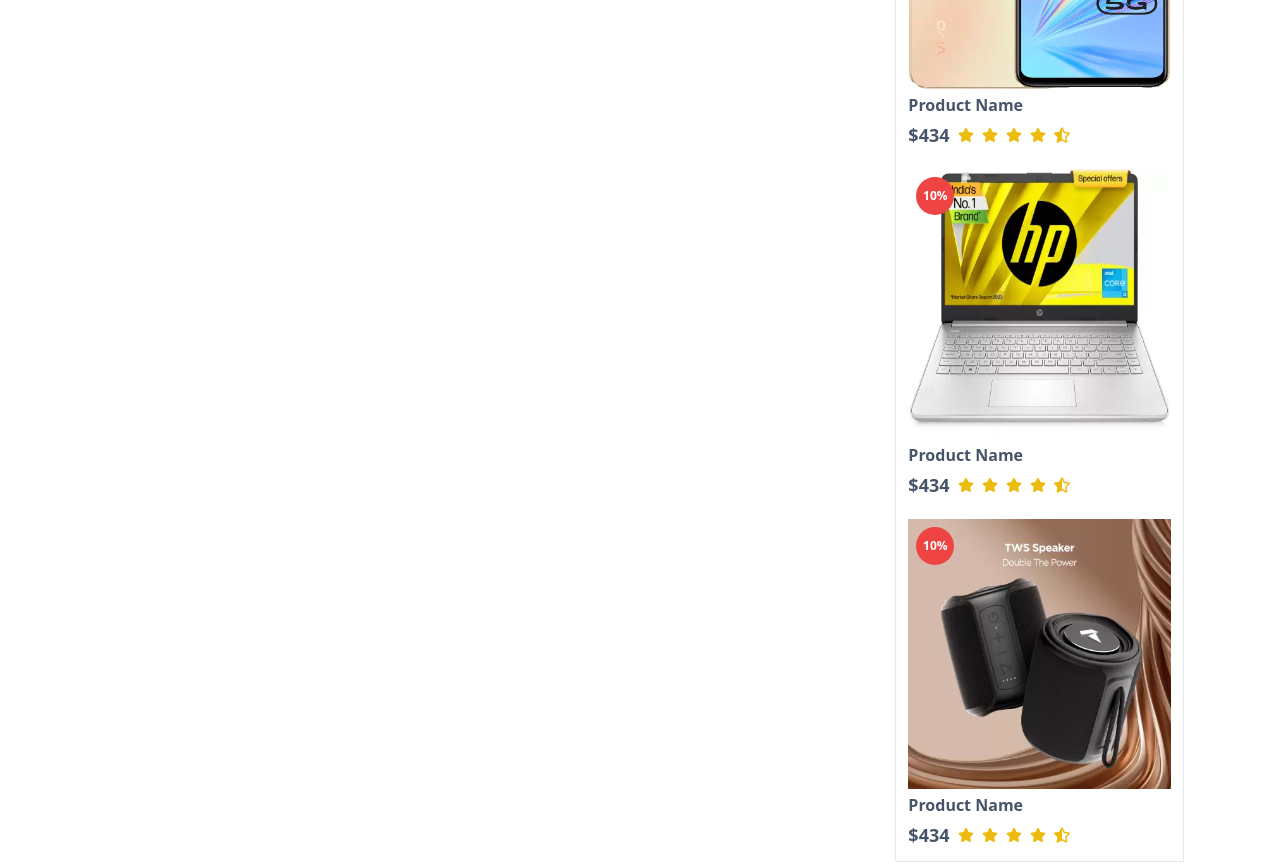
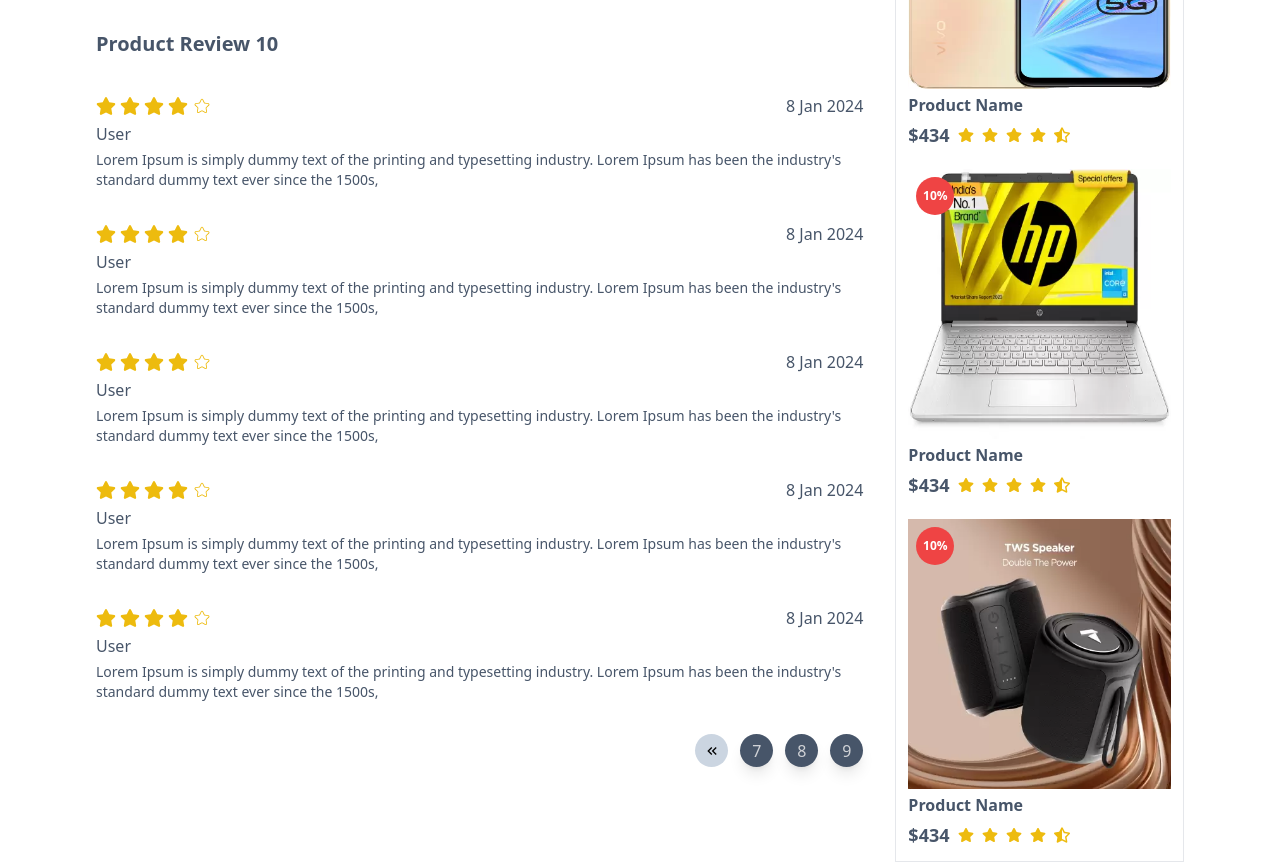
Before and after one commit to webdevmahabub/frontend-mern-multi-vendor-ecommerce, a React (Create React App) app: page /product/details/1 in a window 1280 px wide. Shown: the part 1340-2204 px from the top of the page. Built offline with nearby package versions, Linux system fonts and the light colour scheme.

Commit message:
Product Reviews Page Design Part 3

```diff
--- a/src/components/Reviews.jsx
+++ b/src/components/Reviews.jsx
@@ -1,10 +1,13 @@
-import React from 'react';
+import React, { useState } from 'react';
 import Rating from './Rating';
 import RatingTemp from './RatingTemp';
+import Pagination from './Pagination';
 
 const Reviews = () => {
+    const [parPage, setParPage] = useState(1)
+    const [pageNumber, setPageNumber] = useState(10)
     return (
-        <div className='mt-8'>
+<div className='mt-8'>
     <div className='flex gap-10 md-lg:flex-col'>
         <div className='flex flex-col gap-2 justify-start items-start py-4'>
             <div>
@@ -16,8 +19,9 @@ const Reviews = () => {
             </div>
             <p className='text-sm text-slate-600'>15 Reviews</p>
         </div>
+
         <div className='flex gap-2 flex-col py-4'>
-        <div className='flex justify-start items-center gap-5'>
+            <div className='flex justify-start items-center gap-5'>
             <div className='text-md flex gap-1 w-[93px]'>
              <RatingTemp rating={5} />
             </div>
@@ -27,6 +31,7 @@ const Reviews = () => {
             </div>
             <p className='text-sm text-slate-600 w-[0%]'>10</p>
             </div>
+
             <div className='flex justify-start items-center gap-5'>
             <div className='text-md flex gap-1 w-[93px]'>
              <RatingTemp rating={4} />
@@ -37,6 +42,7 @@ const Reviews = () => {
             </div>
             <p className='text-sm text-slate-600 w-[0%]'>20</p>
             </div>
+
             <div className='flex justify-start items-center gap-5'>
             <div className='text-md flex gap-1 w-[93px]'>
              <RatingTemp rating={3} />
@@ -47,6 +53,7 @@ const Reviews = () => {
             </div>
             <p className='text-sm text-slate-600 w-[0%]'>8</p>
             </div>
+
             <div className='flex justify-start items-center gap-5'>
             <div className='text-md flex gap-1 w-[93px]'>
              <RatingTemp rating={2} />
@@ -57,6 +64,7 @@ const Reviews = () => {
             </div>
             <p className='text-sm text-slate-600 w-[0%]'>5</p>
             </div>
+
             <div className='flex justify-start items-center gap-5'>
             <div className='text-md flex gap-1 w-[93px]'>
              <RatingTemp rating={1} />
@@ -67,6 +75,7 @@ const Reviews = () => {
             </div>
             <p className='text-sm text-slate-600 w-[0%]'>3</p>
             </div>
+
             <div className='flex justify-start items-center gap-5'>
             <div className='text-md flex gap-1 w-[93px]'>
              <RatingTemp rating={0} />
@@ -77,9 +86,36 @@ const Reviews = () => {
             </div>
             <p className='text-sm text-slate-600 w-[0%]'>0</p>
             </div>
+
         </div>
+    </div>
+
+    <h2 className='text-slate-600 text-xl font-bold py-5'>Product Review 10</h2>
+
+    <div className='flex flex-col gap-8 pb-10 pt-4'>
+        {
+            [1,2,3,4,5].map((r,i) => <div key={i} className='flex flex-col gap-1'>
+                <div className='flex justify-between items-center'>
+                    <div className='flex gap-1 text-xl'>
+                        <RatingTemp rating={4} />
+                    </div>
+                    <span className='text-slate-600'>8 Jan 2024</span>
+                </div>
+                <span className='text-slate-600 text-md'>User</span>
+                <p className='text-slate-600 text-sm'>Lorem Ipsum is simply dummy text of the printing and typesetting industry. Lorem Ipsum has been the industry's standard dummy text ever since the 1500s,</p>
+            </div>
+            )
+        }
+        <div className='flex justify-end'>
+            {
+                <Pagination pageNumber={pageNumber} setPageNumber={setPageNumber}  totalItem={10} parPage={parPage} showItem={Math.floor(10 / 3)} />
+            }
+        </div>
+
     </div>
 </div>
     );
 };
+
+
 export default Reviews;
```
